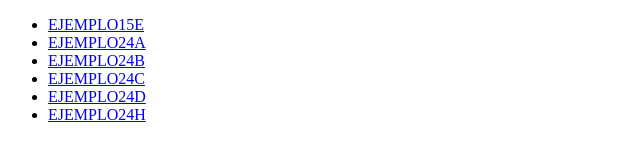
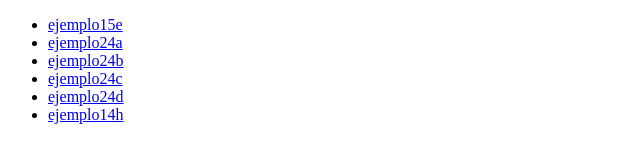
Before and after one commit to DannaMaza-03/EVALUACION-PERMANENTE4, a plain HTML site: page index.html in a window 1280 px wide. Shown: the whole page, without its empty margins (0-640 px from the left). Drawn offline with Linux system fonts and the light colour scheme.

Commit message:
Add files via upload

```diff
--- a/index.html
+++ b/index.html
@@ -7,12 +7,12 @@
 </head>
 <body>
 <ul>
-    <li><a href="ejemplo15e.html">EJEMPLO15E</a></li>
-    <li><a href="ejemplo24a.html">EJEMPLO24A</a></li>
-    <li><a href="ejemplo24b.html">EJEMPLO24B</a></li>
-    <li><a href="ejemplo24c.html">EJEMPLO24C</a></li>
-    <li><a href="ejemplo24d.html">EJEMPLO24D</a></li>
-    <li><a href="ejemplo24h.html">EJEMPLO24H</a></li>
+    <li><a href="ejemplos/ejemplo15e.html">ejemplo15e</a></li>
+    <li><a href="ejemplos/ejemplo24a.html">ejemplo24a</a></li>
+    <li><a href="ejemplos/ejemplo24b.html">ejemplo24b</a></li>
+    <li><a href="ejemplos/ejemplo24c.html">ejemplo24c</a></li>
+    <li><a href="ejemplos/ejemplo24d.html">ejemplo24d</a></li>
+    <li><a href="ejemplos/ejemplo24h.html">ejemplo14h</a></li>
 </ul>
 </body>
 </html>
```
